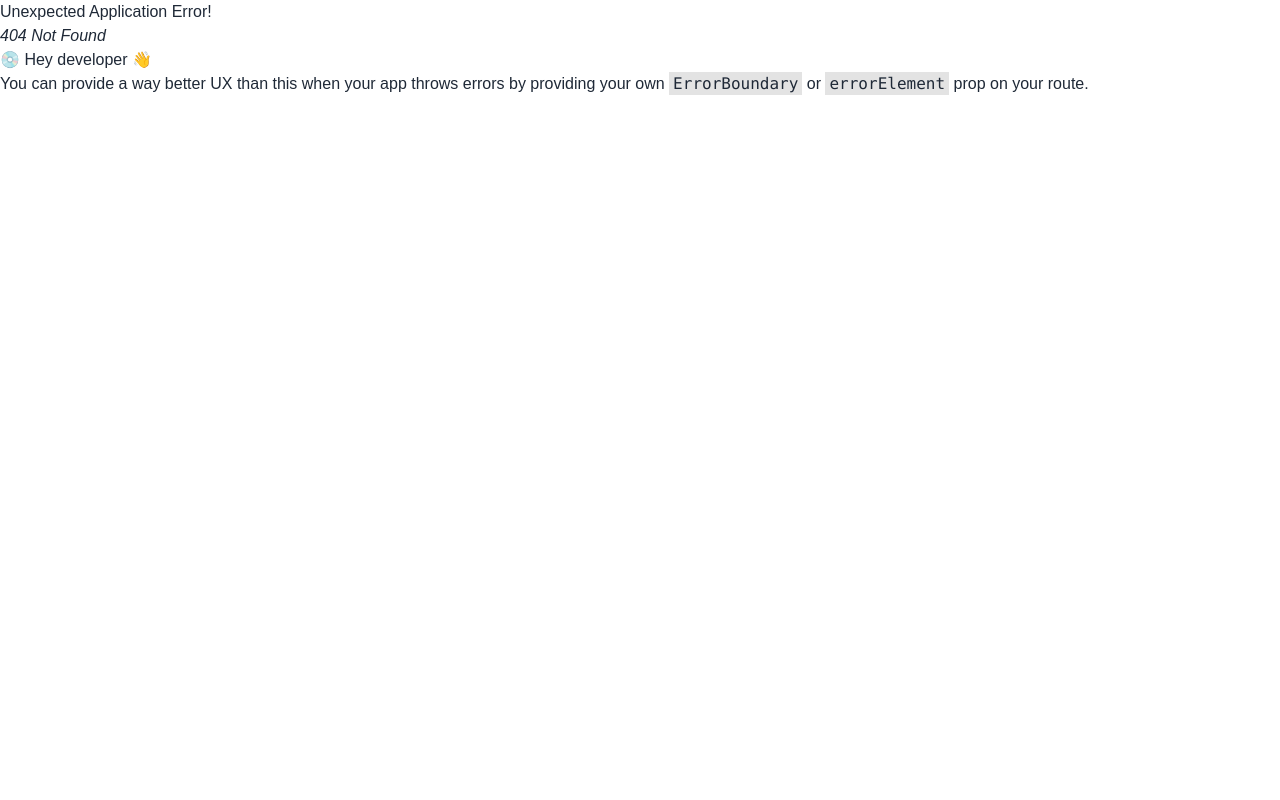
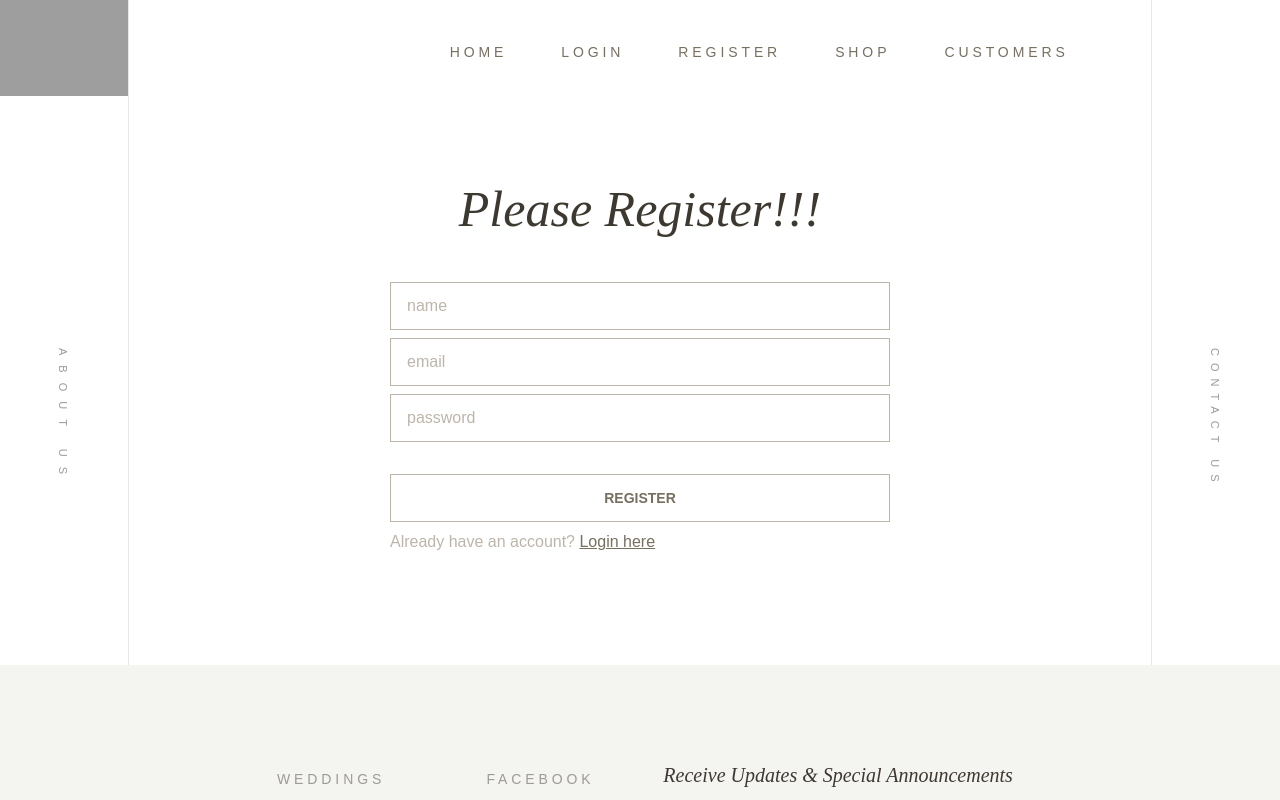
Before and after one commit to Noushadozi/banquet, a React (Vite) app: page /register in a window 1280 px wide. Before the commit this address had no page. Shown: the top 800 px of the page. Built offline with nearby package versions, Linux system fonts and the light colour scheme; grey boxes are pictures that could not be loaded.

Commit message:
Login & Registration page added

```diff
--- a/package.json
+++ b/package.json
@@ -10,6 +10,8 @@
     "preview": "vite preview"
   },
   "dependencies": {
+    "aos": "^2.3.4",
+    "firebase": "^10.4.0",
     "localforage": "^1.10.0",
     "match-sorter": "^6.3.1",
     "prop-types": "^15.8.1",
--- /dev/null
+++ b/src/firebase/firebase.config.js
@@ -0,0 +1,21 @@
+// Import the functions you need from the SDKs you need
+import { initializeApp } from "firebase/app";
+import { getAuth } from "firebase/auth";
+// TODO: Add SDKs for Firebase products that you want to use
+// https://firebase.google.com/docs/web/setup#available-libraries
+
+// Your web app's Firebase configuration
+const firebaseConfig = {
+  apiKey: "AIzaSyAdUAxCwCMVpUwfI6g9gxuVigvZK7STtWM",
+  authDomain: "banquet-cbdff.firebaseapp.com",
+  projectId: "banquet-cbdff",
+  storageBucket: "banquet-cbdff.appspot.com",
+  messagingSenderId: "1092675220117",
+  appId: "1:1092675220117:web:ffc726f859df92ef2d619c",
+};
+
+// Initialize Firebase
+const app = initializeApp(firebaseConfig);
+const auth = getAuth(app);
+
+export default auth;
--- a/src/layout/Root.jsx
+++ b/src/layout/Root.jsx
@@ -1,21 +1,23 @@
 import { Outlet } from "react-router-dom";
 import Foooter from "../pages/Shared/Foooter/Foooter";
+import Navbar from "../pages/Shared/Navbar/Navbar";
 
 const Root = () => {
     return (
         <div>
             <div className="grid lg:grid-cols-10">
 
-                <div className="col-span-1 hidden md:block">
+                <div className="col-span-1 hidden sm:block">
                     <img src="header-logo-light.png" alt="" />
                     <div className="sticky rotate-90 top-[50%]"><a className=" cursor-pointer text-[#9E9A94] text-[11px] font-thin tracking-[10px] whitespace-nowrap">ABOUT US</a></div>
                 </div>
 
                 <div className="col-span-8 border-x">
+                    <Navbar></Navbar>
                     <Outlet></Outlet>
                 </div>
 
-                <div className="col-span-1 static hidden md:block">
+                <div className="col-span-1 static hidden sm:block">
                     <div className="sticky rotate-90 top-[50%]"><a className=" cursor-pointer text-[#9E9A94] text-[11px] font-thin tracking-[7px] whitespace-nowrap">CONTACT US</a></div>
                 </div>
             </div>
--- a/src/main.jsx
+++ b/src/main.jsx
@@ -3,9 +3,12 @@ import ReactDOM from 'react-dom/client'
 import './index.css'
 import { RouterProvider } from 'react-router-dom'
 import router from './routes/Routes'
+import AuthProvider from './provider/AuthProvider'
 
 ReactDOM.createRoot(document.getElementById('root')).render(
   <React.StrictMode>
-    <RouterProvider router={router}></RouterProvider>
+    <AuthProvider>
+      <RouterProvider router={router}></RouterProvider>
+    </AuthProvider>
   </React.StrictMode>,
 )
--- a/src/pages/Home/Home.jsx
+++ b/src/pages/Home/Home.jsx
@@ -1,5 +1,4 @@
 import { useLoaderData } from "react-router-dom";
-import Navbar from "../Shared/Navbar/Navbar";
 import Banner from "./Banner";
 import Companies from "./Companies";
 import Services from "./Services";
@@ -10,7 +9,6 @@ const Home = () => {
 
     return (
         <div>
-            <Navbar></Navbar>
             <Banner></Banner>
             <Companies></Companies>
             <Services
--- a/src/pages/Home/Service.jsx
+++ b/src/pages/Home/Service.jsx
@@ -1,10 +1,14 @@
 import PropTypes from 'prop-types';
 import { Link } from "react-router-dom";
+import AOS from 'aos';
+import 'aos/dist/aos.css';
 
 const Service = ({ service }) => {
     const { id, image_url, name, description } = service;
+    AOS.init();
 
     return (
+        <div data-aos="fade-up" data-aos-anchor-placement="center-bottom">
             <div className={`mb-[85px] md:flex gap-[60px] items-center ${id % 2 == 0 ? "flex-row" : "flex-row-reverse"}`}>
                 <img src={image_url} className="md:w-[55%]" alt="" />
                 <div className="shrink-0 md:w-[38%]">
@@ -13,6 +17,7 @@ const Service = ({ service }) => {
                     <div className="read-more flex items-center gap-[5px] text-[#696359] text-[11px] font-semibold tracking-widest">
                         <div className="line h-[1px] w-[20px] bg-[#696359]"></div>
                         <Link to={`/service/${id}`}><a className="leading-8 ">READ MORE</a></Link>
+                    </div>
                 </div>
             </div>
         </div>
--- /dev/null
+++ b/src/pages/Login/Login.jsx
@@ -0,0 +1,47 @@
+import { useContext } from "react";
+import { Link } from "react-router-dom";
+import { AuthContext } from "../../provider/AuthProvider";
+
+const Login = () => {
+    const { signIn } = useContext(AuthContext);
+
+    const handleLogin = (e) => {
+        e.preventDefault();
+        const form = new FormData(e.currentTarget);
+        const email = form.get('email');
+        const password = form.get('password');
+        console.log(email, password);
+        signIn(email, password)
+            .then(result => {
+                console.log(result.user)
+            })
+            .then(error => {
+                console.log(error.message);
+            })
+    }
+    return (
+        <div className="hero min-h-[70vh]">
+            <div className="hero-content flex-col">
+                <div className="text-center lg:text-left">
+                    <h1 className="text-5xl text-[50px] text-[#3e3930] italic font-Cormorant">Please Login!!!</h1>
+                </div>
+                <div className="flex-shrink-0 w-full">
+                    <form onSubmit={handleLogin} className="card-body">
+                        <div className="form-control">
+                            <input name="email" type="email" placeholder="email" className="input border-[#BDB5AA] rounded-none md:w-[500px] placeholder-[#BDB5AA]" required />
+                        </div>
+                        <div className="form-control">
+                            <input name="password" type="password" placeholder="password" className="input border-[#BDB5AA] rounded-none md:w-[500px] placeholder-[#BDB5AA]" required />
+                        </div>
+                        <div className="form-control mt-6">
+                            <button className="btn bg-[white] text-[#776F60] hover:text-[white] hover:bg-[#BDB5AA] border-[#BDB5AA] rounded-none">Login</button>
+                        </div>
+                        <p className="text-[#BDB5AA]">New to Banquet? <Link className="text-[#776F60] underline" to="/register">Register here</Link></p>
+                    </form>
+                </div>
+            </div>
+        </div>
+    );
+};
+
+export default Login;
--- /dev/null
+++ b/src/pages/Register/Register.jsx
@@ -0,0 +1,52 @@
+import { useContext } from "react";
+import { Link } from "react-router-dom";
+import { AuthContext } from "../../provider/AuthProvider";
+
+
+const Register = () => {
+    const { createUser } = useContext(AuthContext);
+
+
+    const handleRegister = (e) => {
+        e.preventDefault();
+        const form = new FormData(e.currentTarget);
+        const email = form.get('email');
+        const password = form.get('password');
+        console.log(email, password);
+        createUser(email, password)
+            .then(result => {
+                console.log(result.user)
+            })
+            .catch(error => {
+                console.log(error.message)
+            })
+    }
+    return (
+        <div className="hero min-h-[70vh]">
+            <div className="hero-content flex-col">
+                <div className="text-center lg:text-left">
+                    <h1 className="text-5xl text-[50px] text-[#3e3930] italic font-Cormorant">Please Register!!!</h1>
+                </div>
+                <div className="flex-shrink-0 w-full">
+                    <form onSubmit={handleRegister} className="card-body">
+                        <div className="form-control">
+                            <input name="name" type="name" placeholder="name" className="input border-[#BDB5AA] rounded-none md:w-[500px] placeholder-[#BDB5AA]" required />
+                        </div>
+                        <div className="form-control">
+                            <input name="email" type="email" placeholder="email" className="input border-[#BDB5AA] rounded-none md:w-[500px] placeholder-[#BDB5AA]" required />
+                        </div>
+                        <div className="form-control">
+                            <input name="password" type="password" placeholder="password" className="input border-[#BDB5AA] rounded-none md:w-[500px] placeholder-[#BDB5AA]" required />
+                        </div>
+                        <div className="form-control mt-6">
+                            <button className="btn bg-[white] text-[#776F60] hover:text-[white] hover:bg-[#BDB5AA] border-[#BDB5AA] rounded-none">Register</button>
+                        </div>
+                        <p className="text-[#BDB5AA]">Already have an account? <Link className="text-[#776F60] underline" to="/login">Login here</Link></p>
+                    </form>
+                </div>
+            </div>
+        </div>
+    );
+};
+
+export default Register;
--- a/src/pages/Shared/Navbar/Navbar.jsx
+++ b/src/pages/Shared/Navbar/Navbar.jsx
@@ -6,7 +6,7 @@ const Navbar = () => {
         <>
             <NavLink to="/">HOME</NavLink>
             <NavLink to="/login">LOGIN</NavLink>
-            <NavLink to="/login">REGISTER</NavLink>
+            <NavLink to="/register">REGISTER</NavLink>
             <NavLink to="/shop">SHOP</NavLink>
             <NavLink to="/shop">CUSTOMERS</NavLink>
         </>
--- /dev/null
+++ b/src/provider/AuthProvider.jsx
@@ -0,0 +1,37 @@
+import { createUserWithEmailAndPassword, onAuthStateChanged, signInWithEmailAndPassword } from "firebase/auth";
+import auth from "../firebase/firebase.config";
+import { createContext } from "react";
+
+export const AuthContext = createContext(null);
+
+const AuthProvider = ({ children }) => {
+
+    const createUser = (email, password) => {
+        return createUserWithEmailAndPassword(auth, email, password);
+    }
+
+    const signIn = (email, password) => {
+        return signInWithEmailAndPassword(auth, email, password);
+    }
+
+    const stateChange = () => {
+        const unSubscribe = onAuthStateChanged(auth, user => {
+
+        });
+        return () => unSubscribe();
+    }
+
+    const authInfo = {
+        createUser,
+        signIn,
+
+    }
+
+    return (
+        <AuthContext.Provider value={authInfo}>
+            {children}
+        </AuthContext.Provider>
+    );
+};
+
+export default AuthProvider;
```
Also changed, not shown: src/routes/Routes.jsx (+10 -0 lines), public/header-logo-light.png (deleted), 1 other file (tests, documents, lock files or other folders). Lines whose indentation alone changed are shown as unchanged.
